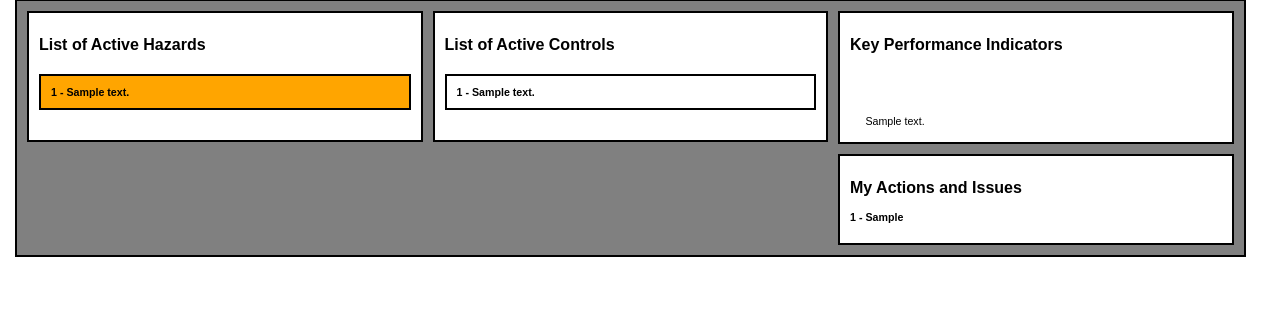
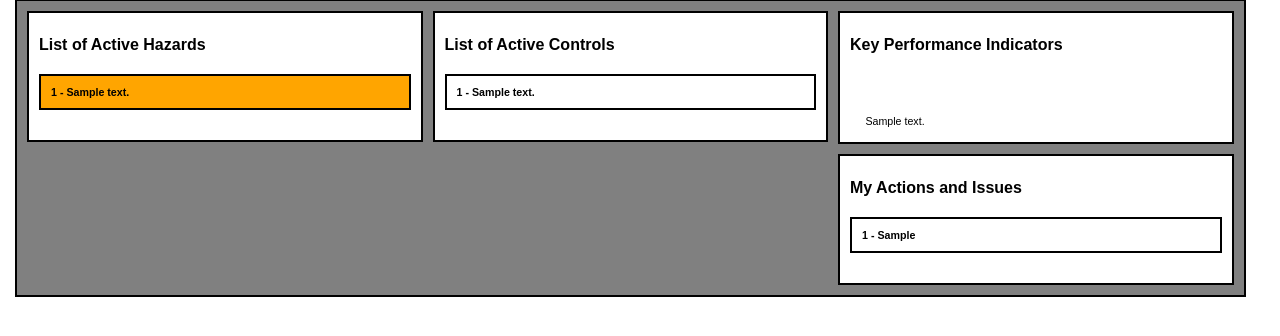
Before and after one commit to engines-wafu/sqirm, a PHP site: page /welcome.php?hazID=1 in a window 1280 px wide. Shown: the part 257-593 px from the top of the page. Run offline with PHP 8.4, Linux system fonts and the light colour scheme; the visitor is signed in with stand-in values (Sample User, id 1); tables that the repository leaves empty hold one stand-in row (values such as "Sample post"); data that the repository does not hold is empty.

Commit message:
Adding action tile to welcome.php

```diff
--- a/www/html/welcome.php
+++ b/www/html/welcome.php
@@ -104,7 +104,7 @@ $user = $_SESSION['username'];
               $WRAG = $row['actWRAG'];
               $description = $row['actIssue'];
               $owner = $row['actOwner'];
-              echo '<p class="tile_action, ' . $WRAG . '"><b><a href="action.php?actID=' . $ID . '">' . $ID . ' - ' . $description . '</a></b></p>' ;
+              echo '<p class="tile_action ' . $WRAG . '"><b><a href="action.php?actID=' . $ID . '">' . $ID . ' - ' . $description . '</a></b></p>' ;
             }
           ?>
           </table>
```
Also changed, not shown: 2 other files.
